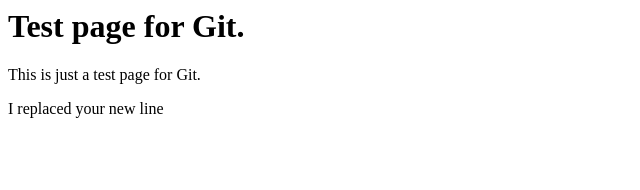
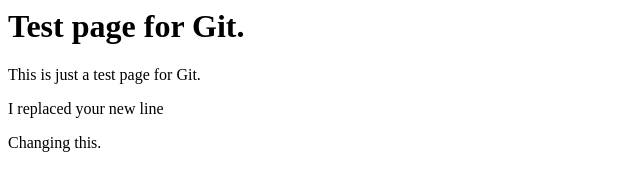
Before and after one commit to bdowell/Learning, a plain HTML site: page index.html in a window 1280 px wide. Shown: the whole page, without its empty margins (0-640 px from the left). Drawn offline with Linux system fonts and the light colour scheme.

Commit message:
Checking in index.

```diff
--- a/index.html
+++ b/index.html
@@ -6,5 +6,6 @@
         <h1>Test page for Git.</h1>
         <p>This is just a test page for Git.</p>
         <p>I replaced your new line</p>
+        <p>Changing this.</p>
     </body>
 </html>
```
